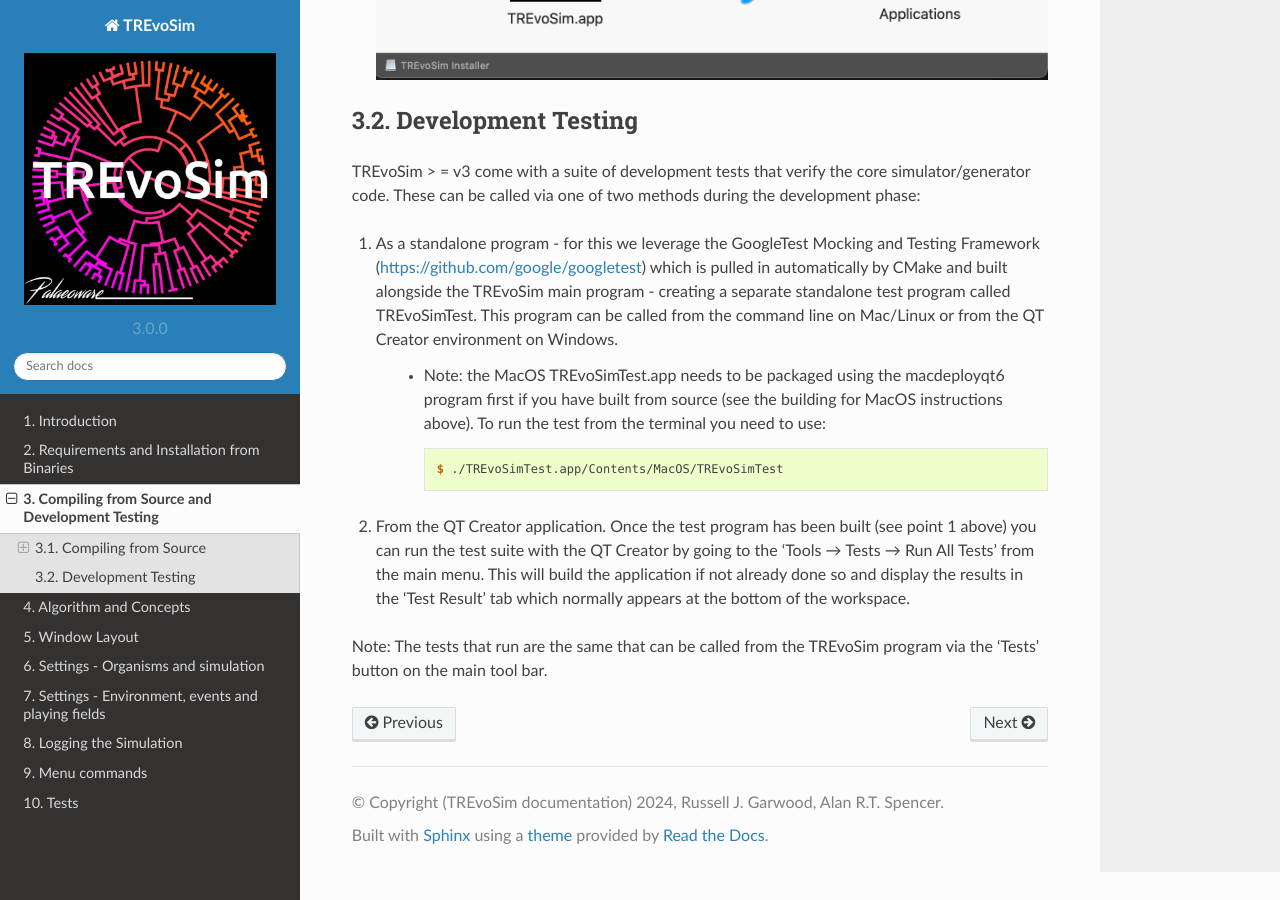
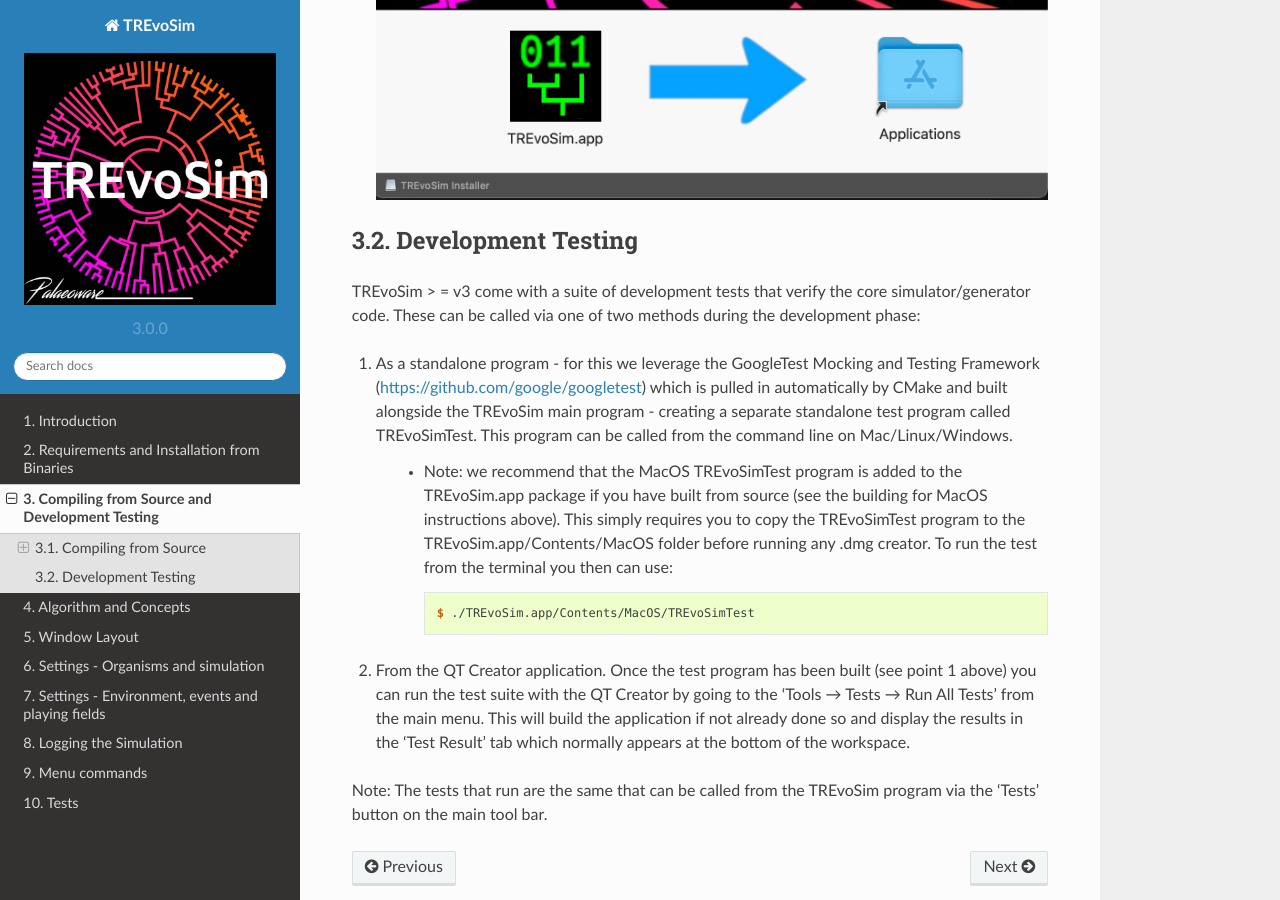
Before and after one commit to palaeoware/trevosim, a Sphinx documentation site: the page built from docs/buildingfromsource.rst, in a window 1280 px wide and 900 px high, scrolled down 8554 px. Built offline with Sphinx 7.4.7 and the Read the Docs theme 2.0.0, drawn with Linux system fonts in a browser that asks for light colours; some of the changed text lies outside the part shown.

Commit message:
Update buildingfromsource.rst

```diff
--- a/docs/buildingfromsource.rst
+++ b/docs/buildingfromsource.rst
@@ -64,7 +64,10 @@
 
    .. figure:: _static/post_windeploy.png
 
-   * You can now test if this has worked successfully by attempting to run the TREvoSim binary in the deploy folder. It should run without any missing libraries warnings.
+   * You can now test if this has worked successfully by attempting to run the TREvoSim.exe binary in the deploy folder. It should run without any missing libraries warnings.
+   * Next run the same windeployqt6 comand but for your TREvoSimTest.exe program.
+   * For the GoogleTest framework to run under TREvoSimTest.exe you need to copy the gtest.dll and gtest_main.dll from the ./bin folder (under your build folder) to the deploy folder.
+   * You can now test if this has worked successfully by attempting to run the TREvoSimTest.exe binary in the deploy folder. It should run without any missing libraries warnings.
    * For more information on how this works see: https://doc.qt.io/qt-6/windows-deployment.html
 
 #. [Optional] To package the application as Windows portable binary release simply compress the deploy folder as a .ZIP archive and rename the new file to TREvoSim_v3.X.X.zip.
@@ -263,13 +266,13 @@
 
 TREvoSim |gt| = v3 come with a suite of development tests that verify the core simulator/generator code. These can be called via one of two methods during the development phase:
 
-#. As a standalone program - for this we leverage the GoogleTest Mocking and Testing Framework (https://github.com/google/googletest) which is pulled in automatically by CMake and built alongside the TREvoSim main program - creating a separate standalone test program called TREvoSimTest. This program can be called from the command line on Mac/Linux or from the QT Creator environment on Windows.
+#. As a standalone program - for this we leverage the GoogleTest Mocking and Testing Framework (https://github.com/google/googletest) which is pulled in automatically by CMake and built alongside the TREvoSim main program - creating a separate standalone test program called TREvoSimTest. This program can be called from the command line on Mac/Linux/Windows.
 
-    * Note: the MacOS TREvoSimTest.app needs to be packaged using the macdeployqt6 program first if you have built from source (see the building for MacOS instructions above). To run the test from the terminal you need to use:
+    * Note: we recommend that the MacOS TREvoSimTest program is added to the TREvoSim.app package if you have built from source (see the building for MacOS instructions above). This simply requires you to copy the TREvoSimTest program to the TREvoSim.app/Contents/MacOS folder before running any .dmg creator. To run the test from the terminal you then can use:
 
       .. code-block:: console
 
-        $ ./TREvoSimTest.app/Contents/MacOS/TREvoSimTest
+        $ ./TREvoSim.app/Contents/MacOS/TREvoSimTest
 
 #. From the QT Creator application. Once the test program has been built (see point 1 above) you can run the test suite with the QT Creator by going to the 'Tools |rarr| Tests |rarr| Run All Tests' from the main menu. This will build the application if not already done so and display the results in the 'Test Result' tab which normally appears at the bottom of the workspace.
 
```
